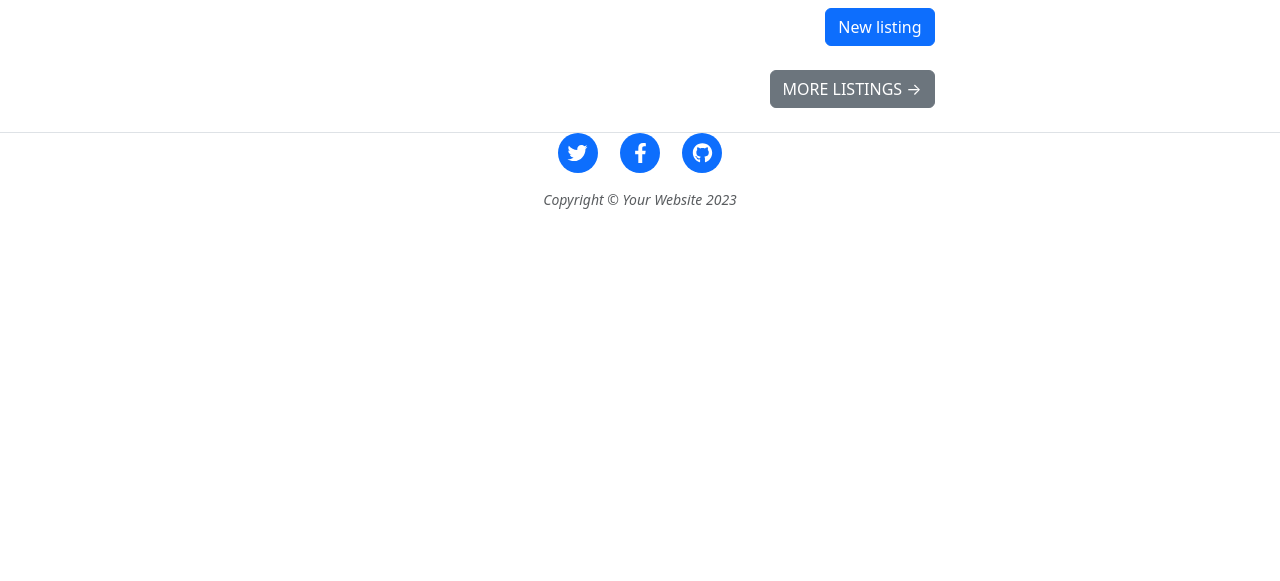
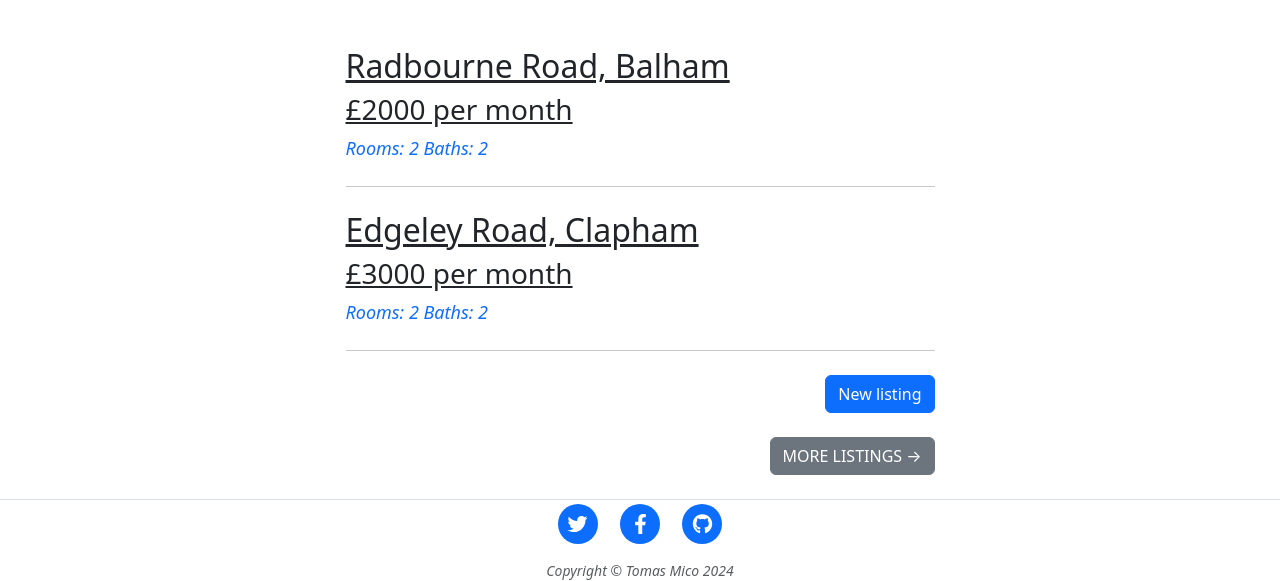
Before and after one commit to tomicoal/real_estate_API, a Flask app: page / in a window 1280 px wide. Shown: the part 482-1063 px from the top of the page. Before the commit the page ends 691 px from the top, so only its background shows below. Run offline with Flask 3, Linux system fonts and the light colour scheme; data comes from the database, SQL or seed files in the repository; some libraries are stand-ins or nearby versions.

Commit message:
Fix css and js

```diff
--- /dev/null
+++ b/static/css/styles.css
@@ -0,0 +1,52 @@
+header.masthead {
+  position: relative;
+  margin-bottom: 3rem;
+  padding-top: calc(8rem + 57px);
+  padding-bottom: 8rem;
+  background: no-repeat center center;
+  background-color: #6c757d;
+  background-size: cover;
+  background-attachment: scroll;
+}
+
+
+.section-heading {
+  font-size: 2.25rem;
+  font-weight: 700;
+  margin-top: 3.75rem;
+}
+
+.caption {
+  font-size: 0.875rem;
+  font-style: italic;
+  display: block;
+  margin: 0;
+  padding: 0.625rem;
+  text-align: center;
+}
+
+.listing-preview > a {
+  color: #212529;
+}
+.listing-preview > a:focus, .listing-preview > a:hover {
+  text-decoration: none;
+  color: #0085A1;
+}
+.listing-preview > a > .listing-title {
+  font-size: 1.875rem;
+  margin-top: 1.875rem;
+  margin-bottom: 0.625rem;
+}
+.listing-preview > a > .listing-subtitle {
+  font-weight: 300;
+  margin-bottom: 0.625rem;
+}
+.listing-preview > .listing-meta {
+  font-size: 1.125rem;
+  font-style: italic;
+  margin-top: 0;
+  color: #6c757d;
+}
+.listing-preview > .listing-meta > a {
+  text-decoration: none;
+}
--- a/templates/footer.html
+++ b/templates/footer.html
@@ -2,7 +2,7 @@
         <footer class="border-top">
           <div class="container px-4 px-lg-5">
               <div class="row gx-4 gx-lg-5 justify-content-center">
-                  <div class="col-md-10 col-lg-8 col-xl-7">
+                  <div class="col-md-10 col-lg-8 col-xl-7 pt-1">
                       <ul class="list-inline text-center">
                           <li class="list-inline-item">
                               <a href="#!">
@@ -21,7 +21,7 @@
                               </a>
                           </li>
                           <li class="list-inline-item">
-                              <a href="#!">
+                              <a href="https://github.com/tomicoal">
                                   <span class="fa-stack fa-lg">
                                       <i class="fas fa-circle fa-stack-2x"></i>
                                       <i class="fab fa-github fa-stack-1x fa-inverse"></i>
@@ -29,7 +29,7 @@
                               </a>
                           </li>
                       </ul>
-                      <div class="small text-center text-muted fst-italic">Copyright &copy; Your Website 2023</div>
+                      <div class="small text-center text-muted fst-italic">Copyright &copy; Tomas Mico 2024</div>
                   </div>
               </div>
           </div>
--- a/templates/header.html
+++ b/templates/header.html
@@ -33,6 +33,10 @@
       href="https://fonts.googleapis.com/css?family=Open+Sans:300italic,400italic,600italic,700italic,800italic,400,300,600,700,800"
       rel="stylesheet"
       type="text/css"
+    />
+    <link
+      href="{{ url_for('static', filename='css/styles.css') }}"
+      rel="stylesheet"
     />
 
     {% endblock %}
--- a/templates/listing.html
+++ b/templates/listing.html
@@ -1,7 +1,7 @@
 {% include "header.html" %}
 
 <!-- Page Header-->
-<header class="masthead" style="background-image: url('{{ listing.image_url }}') ">
+<header class="masthead mb-0" style="background-image: url('{{ listing.image_url }}')">
 
   <div class="container position-relative px-4 px-lg-5">
     <div class="row gx-4 gx-lg-5 justify-content-center">
@@ -23,7 +23,7 @@
 
 <article>
   <div class="container px-4 px-lg-5">
-    <div class="row gx-4 gx-lg-5 justify-content-center">
+    <div class="row gx-4 gx-lg-5 mt-0 justify-content-center">
       <p class="section-heading">What we know about the listing</p>
       <div class="col-md-10 col-lg-8 col-xl-7 listing-description">
         {{ listing.description|safe }}
```
Also changed, not shown: static/js/scripts.js (added, +24 -0 lines).
